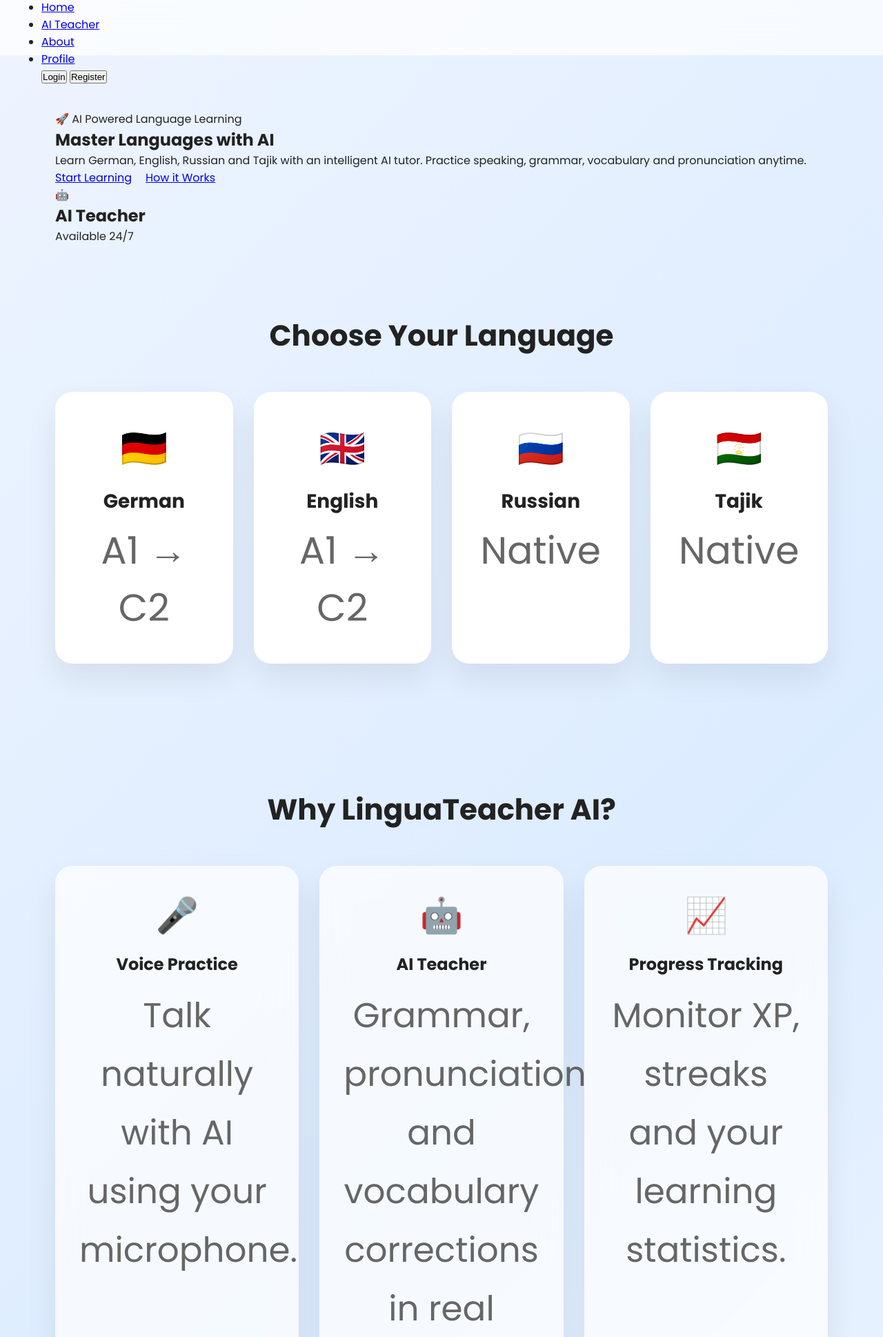
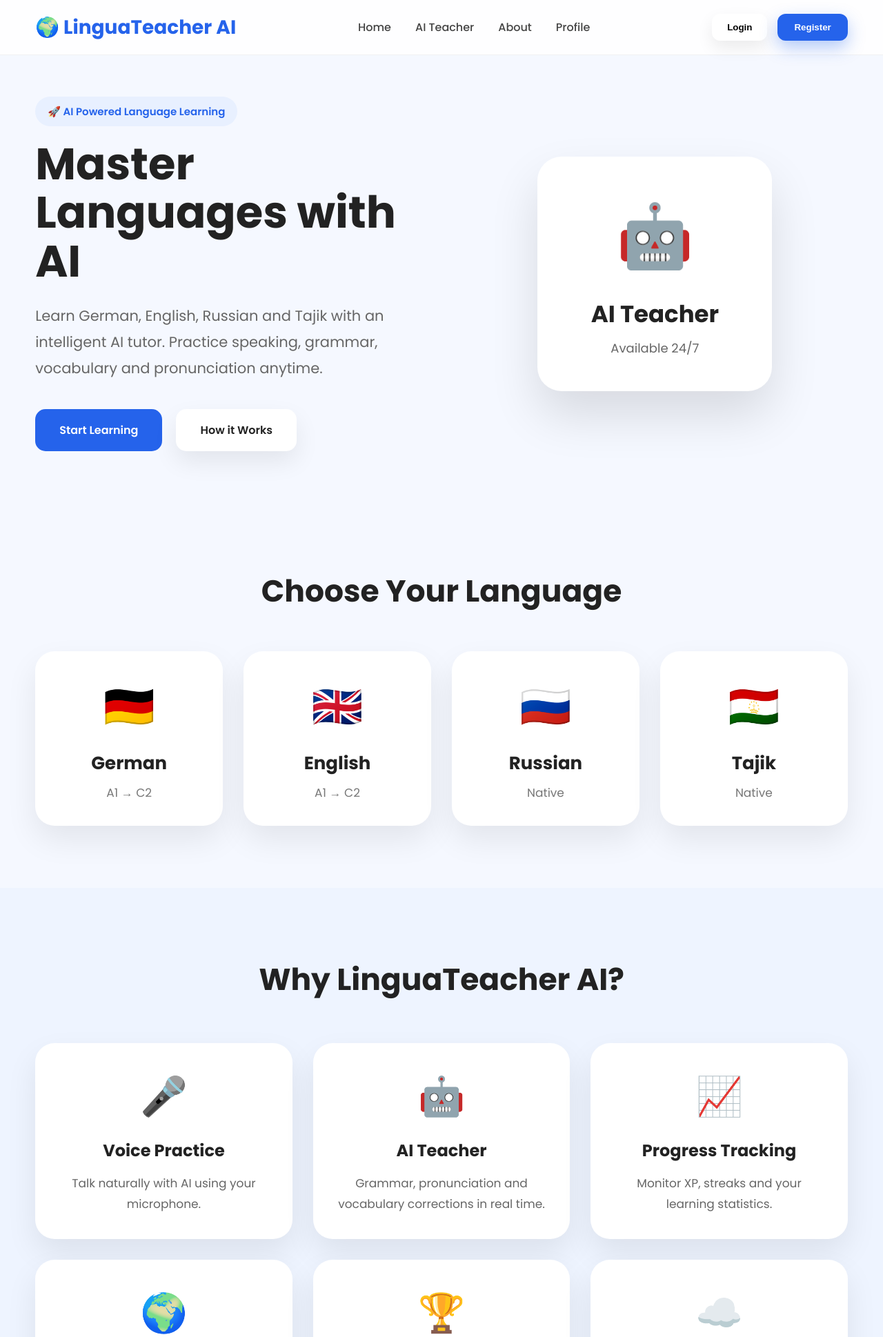
Before and after one commit to luxurystoreworld/LinguaTeacher-AI, a FastAPI app: page / in a window 1280 px wide. Shown: the top 1938 px of the page at 69% size. Run offline with FastAPI, Linux system fonts and the light colour scheme.

Commit message:
Finish LinguaTeacher AI V3 UI

```diff
--- a/backend/app/static/css/style.css
+++ b/backend/app/static/css/style.css
@@ -12,16 +12,19 @@
 
 font-family:'Poppins',sans-serif;
 
-background:linear-gradient(
-135deg,
-#eef4ff,
-#dcecff,
-#f5f9ff
-);
-
-min-height:100vh;
+background:#f5f8ff;
 
 color:#222;
+
+overflow-x:hidden;
+
+}
+
+.container{
+
+width:min(1200px,92%);
+
+margin:auto;
 
 }
 
@@ -32,34 +35,37 @@
 
 .navbar{
 
-width:100%;
-
-height:80px;
-
-display:flex;
-
-justify-content:space-between;
-
-align-items:center;
-
-padding:0 60px;
-
-background:rgba(255,255,255,.7);
-
-backdrop-filter:blur(18px);
-
 position:fixed;
 
 top:0;
 
 left:0;
 
+width:100%;
+
+height:80px;
+
+background:rgba(255,255,255,.85);
+
+backdrop-filter:blur(20px);
+
+border-bottom:1px solid rgba(0,0,0,.05);
+
 z-index:1000;
-
-border-bottom:1px solid rgba(255,255,255,.5);
 
 }
 
+.navbar .container{
+
+height:100%;
+
+display:flex;
+
+align-items:center;
+
+justify-content:space-between;
+
+}
 
 .logo{
 
@@ -71,96 +77,87 @@
 
 }
 
-
-.nav-links{
+.menu{
 
 display:flex;
 
-align-items:center;
+gap:35px;
 
-gap:20px;
+list-style:none;
 
 }
 
-
-.nav-links a{
+.menu a{
 
 text-decoration:none;
 
-font-size:17px;
+color:#444;
 
 font-weight:500;
 
-color:#333;
+transition:.25s;
+
+}
+
+.menu a:hover{
+
+color:#2563eb;
+
+}
+
+.auth-buttons{
+
+display:flex;
+
+gap:15px;
+
+}
+
+.btn-login{
+
+background:white;
+
+border:none;
+
+padding:12px 22px;
+
+border-radius:12px;
+
+cursor:pointer;
+
+font-weight:600;
+
+box-shadow:0 10px 25px rgba(0,0,0,.08);
 
 transition:.3s;
 
 }
 
+.btn-register{
 
-.nav-links a:hover{
+background:#2563eb;
 
-color:#2563eb;
-
-}
-
-
-/* ===========================
-BUTTONS
-=========================== */
-
-.login-btn{
-
-padding:10px 22px;
+color:white;
 
 border:none;
 
+padding:12px 24px;
+
 border-radius:12px;
-
-background:white;
 
 cursor:pointer;
 
 font-weight:600;
 
+box-shadow:0 10px 25px rgba(37,99,235,.35);
+
 transition:.3s;
-
-box-shadow:0 8px 25px rgba(0,0,0,.08);
 
 }
 
-.login-btn:hover{
+.btn-login:hover,
 
-transform:translateY(-2px);
-
-}
-
-
-.register-btn{
-
-padding:10px 24px;
-
-border:none;
-
-border-radius:12px;
-
-background:#2563eb;
-
-color:white;
-
-cursor:pointer;
-
-font-weight:600;
-
-transition:.3s;
-
-box-shadow:0 10px 25px rgba(37,99,235,.35);
-
-}
-
-.register-btn:hover{
-
-background:#1d4ed8;
+.btn-register:hover{
 
 transform:translateY(-2px);
 
@@ -173,53 +170,65 @@
 
 .hero{
 
-padding-top:160px;
+padding-top:140px;
 
-padding-left:80px;
+padding-bottom:80px;
 
-padding-right:80px;
+}
 
-display:flex;
+.hero-content{
 
-justify-content:space-between;
+display:grid;
+
+grid-template-columns:1fr 1fr;
 
 align-items:center;
 
-}
-
-
-.hero-left{
-
-max-width:600px;
+gap:60px;
 
 }
 
+.badge{
 
-.hero-left h1{
+display:inline-block;
 
-font-size:62px;
+background:#e8f0ff;
+
+padding:10px 18px;
+
+border-radius:30px;
+
+font-size:15px;
+
+margin-bottom:20px;
+
+color:#2563eb;
+
+font-weight:600;
+
+}
+
+.hero-text h1{
+
+font-size:64px;
 
 line-height:1.1;
 
 margin-bottom:25px;
 
-font-weight:700;
-
 }
 
+.hero-text p{
 
-.hero-left p{
+font-size:21px;
 
-font-size:22px;
+color:#666;
 
 line-height:1.8;
-
-color:#666;
 
 margin-bottom:40px;
 
 }
-
 
 .hero-buttons{
 
@@ -229,18 +238,17 @@
 
 }
 
-
-.start-btn{
+.btn-primary{
 
 background:#2563eb;
 
 color:white;
 
-padding:16px 32px;
+text-decoration:none;
 
-border-radius:14px;
+padding:18px 35px;
 
-text-decoration:none;
+border-radius:15px;
 
 font-weight:600;
 
@@ -248,28 +256,29 @@
 
 }
 
-.start-btn:hover{
+.btn-secondary{
 
-background:#1d4ed8;
+background:white;
+
+color:#222;
+
+text-decoration:none;
+
+padding:18px 35px;
+
+border-radius:15px;
+
+box-shadow:0 15px 35px rgba(0,0,0,.08);
+
+font-weight:600;
 
 }
 
+.btn-primary:hover,
 
-.secondary-btn{
+.btn-secondary:hover{
 
-background:white;
-
-padding:16px 32px;
-
-border-radius:14px;
-
-text-decoration:none;
-
-font-weight:600;
-
-color:#222;
-
-box-shadow:0 10px 25px rgba(0,0,0,.08);
+transform:translateY(-3px);
 
 }
 
@@ -278,17 +287,17 @@
 AI CARD
 =========================== */
 
-.hero-card{
+.ai-card{
 
-width:300px;
+width:340px;
 
-height:300px;
+height:340px;
 
-background:rgba(255,255,255,.65);
+margin:auto;
 
-backdrop-filter:blur(20px);
+background:white;
 
-border-radius:30px;
+border-radius:35px;
 
 display:flex;
 
@@ -298,54 +307,31 @@
 
 align-items:center;
 
-font-size:70px;
-
-box-shadow:0 25px 60px rgba(0,0,0,.12);
-
-animation:float 4s ease-in-out infinite;
+box-shadow:0 35px 70px rgba(0,0,0,.12);
 
 }
 
-.hero-card h2{
+.robot{
 
-margin-top:15px;
+font-size:90px;
 
-font-size:30px;
+margin-bottom:20px;
 
 }
 
-.hero-card p{
+.ai-card h2{
 
-margin-top:10px;
+font-size:34px;
 
-color:#777;
+margin-bottom:10px;
 
 }
 
+.ai-card p{
 
-/* ===========================
-ANIMATION
-=========================== */
+color:#666;
 
-@keyframes float{
-
-0%{
-
-transform:translateY(0);
-
-}
-
-50%{
-
-transform:translateY(-15px);
-
-}
-
-100%{
-
-transform:translateY(0);
-
-}
+font-size:18px;
 
 }
 /* ===========================
@@ -354,17 +340,17 @@
 
 .languages{
 
-padding:100px 80px;
-
-text-align:center;
+padding:90px 0;
 
 }
 
 .languages h2{
 
-font-size:42px;
+text-align:center;
 
-margin-bottom:50px;
+font-size:44px;
+
+margin-bottom:55px;
 
 }
 
@@ -372,7 +358,7 @@
 
 display:grid;
 
-grid-template-columns:repeat(auto-fit,minmax(220px,1fr));
+grid-template-columns:repeat(4,1fr);
 
 gap:30px;
 
@@ -382,9 +368,11 @@
 
 background:white;
 
-border-radius:25px;
+border-radius:28px;
 
-padding:40px;
+padding:35px;
+
+text-align:center;
 
 box-shadow:0 20px 45px rgba(0,0,0,.08);
 
@@ -392,31 +380,37 @@
 
 cursor:pointer;
 
-font-size:55px;
-
 }
 
 .language-card:hover{
 
-transform:translateY(-12px);
+transform:translateY(-10px);
 
 box-shadow:0 30px 60px rgba(37,99,235,.18);
 
 }
 
+.flag{
+
+font-size:60px;
+
+margin-bottom:18px;
+
+}
+
 .language-card h3{
 
-font-size:28px;
+font-size:26px;
 
-margin-top:15px;
+margin-bottom:10px;
 
 }
 
 .language-card p{
 
-color:#666;
+color:#777;
 
-margin-top:8px;
+font-size:17px;
 
 }
 
@@ -427,17 +421,19 @@
 
 .features{
 
-padding:80px;
+padding:100px 0;
 
-text-align:center;
+background:#eef4ff;
 
 }
 
 .features h2{
 
-font-size:42px;
+text-align:center;
 
-margin-bottom:50px;
+font-size:44px;
+
+margin-bottom:60px;
 
 }
 
@@ -445,7 +441,7 @@
 
 display:grid;
 
-grid-template-columns:repeat(auto-fit,minmax(260px,1fr));
+grid-template-columns:repeat(3,1fr);
 
 gap:30px;
 
@@ -453,19 +449,17 @@
 
 .feature-card{
 
-background:rgba(255,255,255,.72);
+background:white;
 
-backdrop-filter:blur(20px);
-
-border-radius:25px;
+border-radius:28px;
 
 padding:35px;
+
+text-align:center;
 
 box-shadow:0 20px 45px rgba(0,0,0,.08);
 
 transition:.35s;
-
-font-size:50px;
 
 }
 
@@ -475,11 +469,21 @@
 
 }
 
+.feature-card span{
+
+font-size:55px;
+
+display:block;
+
+margin-bottom:20px;
+
+}
+
 .feature-card h3{
 
 font-size:24px;
 
-margin:15px 0;
+margin-bottom:15px;
 
 }
 
@@ -487,24 +491,22 @@
 
 color:#666;
 
-line-height:1.7;
+line-height:1.8;
+
+font-size:17px;
 
 }
-
-
 /* ===========================
 FOOTER
 =========================== */
 
 footer{
 
-margin-top:80px;
-
-padding:50px;
-
-background:#1e293b;
+background:#111827;
 
 color:white;
+
+padding:60px 0;
 
 text-align:center;
 
```
Also changed, not shown: other parts of backend/app/static/css/style.css (+112 -102 lines).
